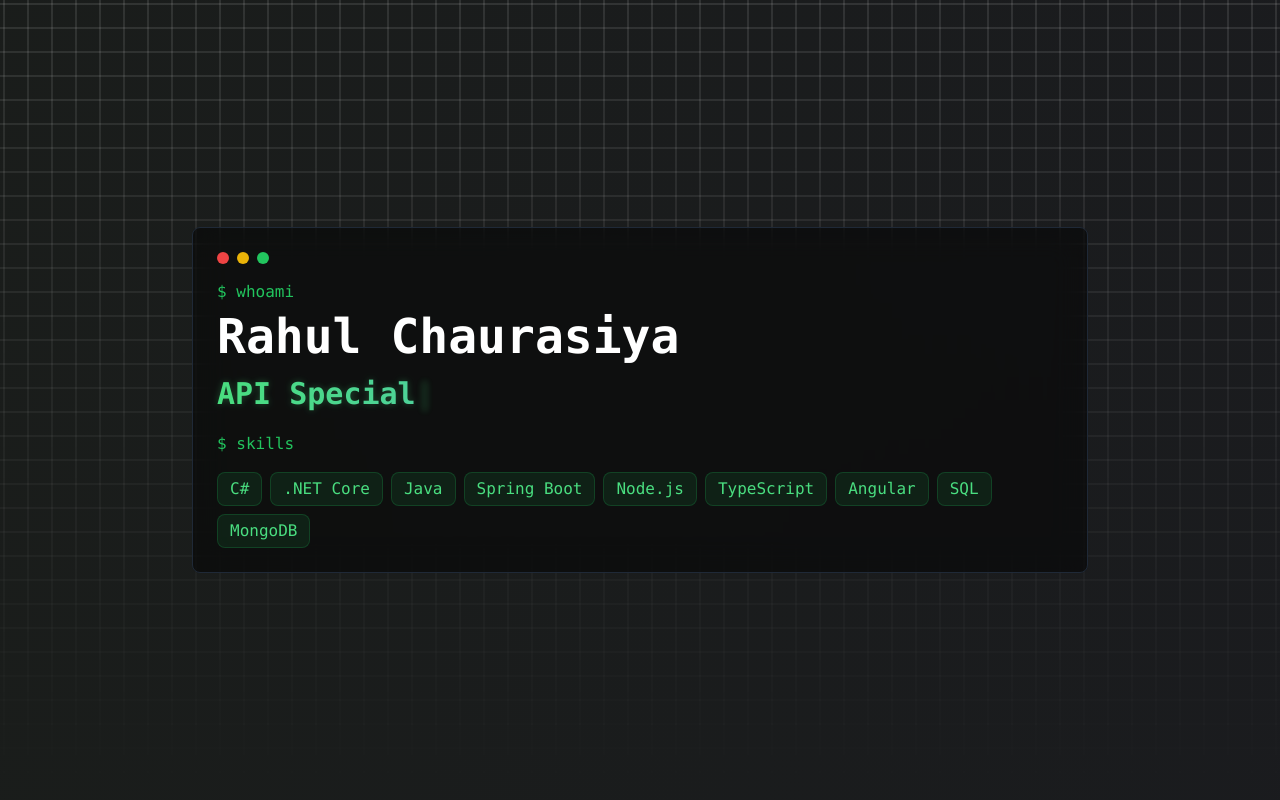
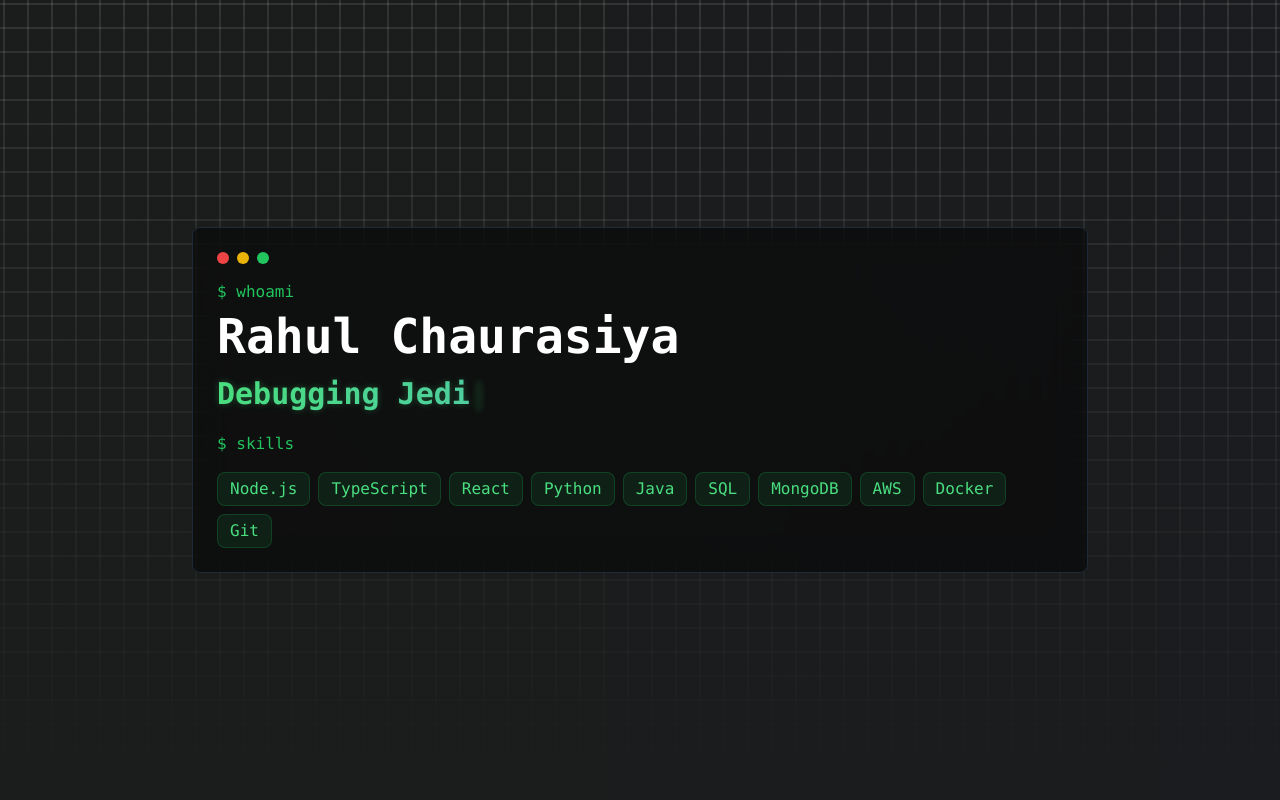
Before and after one commit to RahulRazj/portfolio, a Next.js app: page / in a window 1280 px wide. Shown: the top 800 px of the page. Built offline with nearby package versions, Linux system fonts and the light colour scheme.

Commit message:
fix: resolve eslint errors for deployment

```diff
--- a/app/components/HeroSection.tsx
+++ b/app/components/HeroSection.tsx
@@ -1,34 +1,34 @@
 'use client';
 
 import { motion } from 'framer-motion';
-import { useState, useEffect } from 'react';
+import { useState, useEffect, useMemo } from 'react';
 
 export default function HeroSection() {
 	const name = 'Rahul Chaurasiya';
-	const positions = [
+	const skills = [
+		'Node.js',
+		'TypeScript',
+		'React',
+		'Python',
+		'Java',
+		'SQL',
+		'MongoDB',
+		'AWS',
+		'Docker',
+		'Git',
+	];
+
+	const positions = useMemo(() => [
 		'Software Developer 💻',
 		'API Specialist 🔌',
-		'Backend Developer 🛠️',
 		'Debugging Jedi 🧠',
 		'Engineer 🧑‍💻',
 		'Batman 🦇',
 		'Microservices Architect 🚀',
 		'Chief Stack Overflow Officer 💬',
-	];
+	], []);
 
-	const skills = [
-		'C#',
-		'.NET Core',
-		'Java',
-		'Spring Boot',
-		'Node.js',
-		'TypeScript',
-		'Angular',
-		'SQL',
-		'MongoDB'
-	];
-
-	const [displayPosition, setDisplayPosition] = useState('');
+	const [displayPosition, setDisplayPosition] = useState(positions[0]);
 	const [isDeleting, setIsDeleting] = useState(false);
 	const [positionIndex, setPositionIndex] = useState(0);
 	const [typingSpeed, setTypingSpeed] = useState(100);
--- a/app/not-found.tsx
+++ b/app/not-found.tsx
@@ -32,7 +32,7 @@ export default function NotFound() {
             {/* Riddler's Question */}
             {easterEggs.riddler && (
                 <div className="absolute bottom-4 left-4 text-green-500 font-bold">
-					Riddle me this: What's always coming but never arrives?
+                    Riddle me this: What&apos;s always coming but never arrives?
                 </div>
             )}
 
```
Lines whose indentation alone changed are shown as unchanged.
